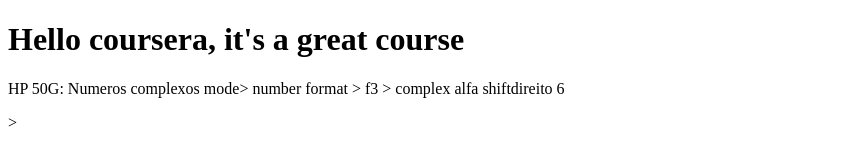
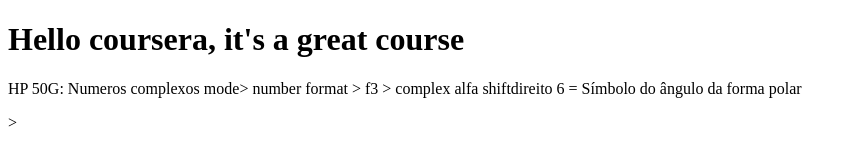
Before and after one commit to eduardoraguenet/course_html, a plain HTML site: page site/index.html in a window 1280 px wide. Shown: the whole page, without its empty margins (0-857 px from the left). Drawn offline with Linux system fonts and the light colour scheme.

Commit message:
novo paragrafo

```diff
--- a/site/index.html
+++ b/site/index.html
@@ -6,7 +6,8 @@
 <body>
 <h1>Hello coursera, it's a great course</h1>
 <p>HP 50G: Numeros complexos mode> number format > f3 > complex
-alfa shiftdireito 6
+alfa shiftdireito 6 = Símbolo do ângulo da forma polar
+
 </p>
 </body>
 </html>>
```
